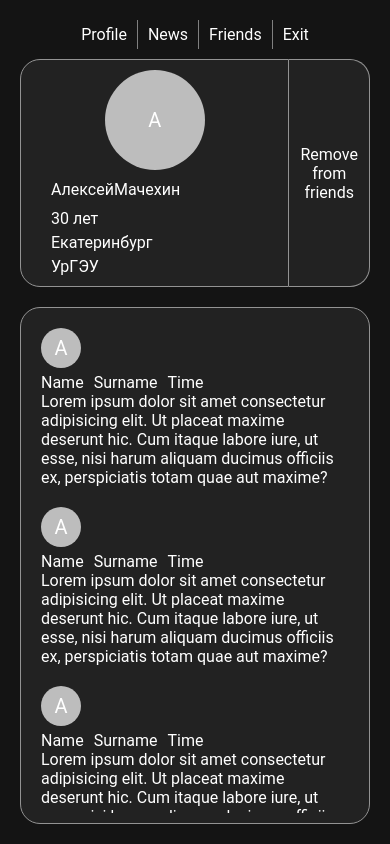
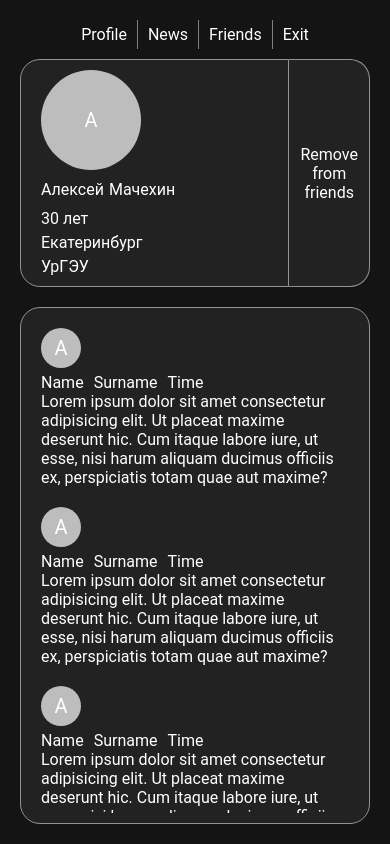
Before and after one commit to AlexeyMachehin/Social-network, a React (Vite) app: page / in a window 390 px wide. Built offline with nearby package versions, Linux system fonts and the light colour scheme.

Commit message:
adaptive

```diff
--- a/src/components/post/post.module.css
+++ b/src/components/post/post.module.css
@@ -23,7 +23,7 @@
 
 @media screen and (max-width: 576px) {
   .postWrapper {
-    flex-wrap: wrap;
+    flex-direction: column;
   }
 
   .avatar {
--- a/src/pages/userPage/UserPage.tsx
+++ b/src/pages/userPage/UserPage.tsx
@@ -1,6 +1,6 @@
 import { Avatar } from '@mui/material';
+import Post from '../../components/post/Post';
 import classes from './userPage.module.css';
-import Post from '../../components/post/Post';
 
 export default function UserPage() {
   const isMyPage = false;
--- a/src/pages/userPage/userPage.module.css
+++ b/src/pages/userPage/userPage.module.css
@@ -1,6 +1,8 @@
 .userInfo {
   display: flex;
+  /* flex-wrap: wrap; */
   width: 100%;
+  padding: 0;
 }
 
 .userInfoRoundedBorder {
@@ -26,8 +28,8 @@
   display: flex;
   flex-direction: column;
   flex: 2;
-  padding: 0 20px;
-  margin: 0 20px;
+  padding: 0 10px;
+  margin: 0 10px;
   border-left: 1px solid grey;
 }
 
@@ -59,11 +61,13 @@
   margin-bottom: 5px;
 }
 
+.userInfo__content_name {
+  margin-right: 5px;
+}
+
 @media screen and (max-width: 576px) {
   .userInfo {
-    justify-content: center;
-    flex-wrap: wrap;
-    align-items: center;
+    flex-direction: column;
   }
 
   .userInfo__content {
@@ -73,5 +77,6 @@
 
   .userInfo__avatar {
     margin-bottom: 10px;
+    margin-left: 10px;
   }
 }
--- a/src/styles/index.css
+++ b/src/styles/index.css
@@ -30,7 +30,7 @@ body {
 }
 
 /* @media screen and (max-width: 576px) {
-  .mainContainer {
-    width: 100%;
-  }
+ body{
+  overflow: auto;
+ }
 } */
```
